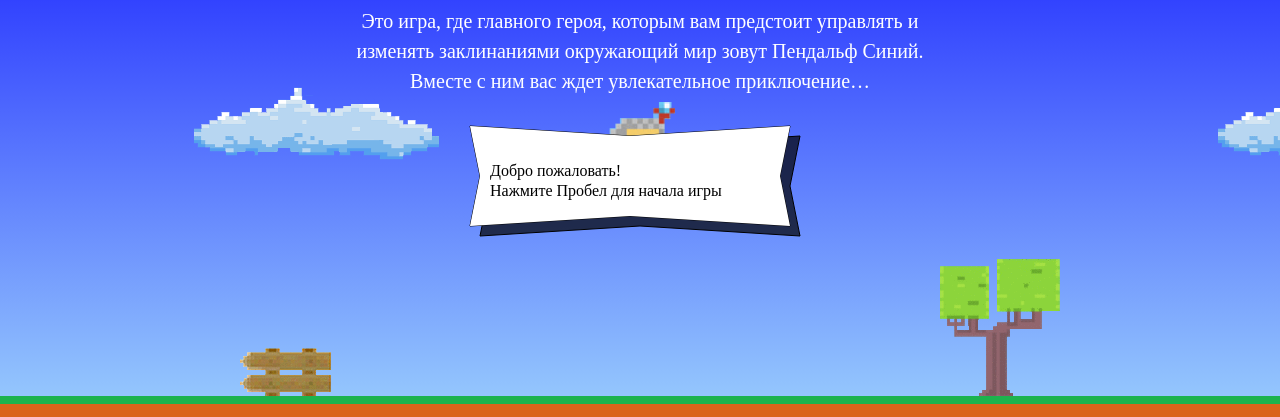
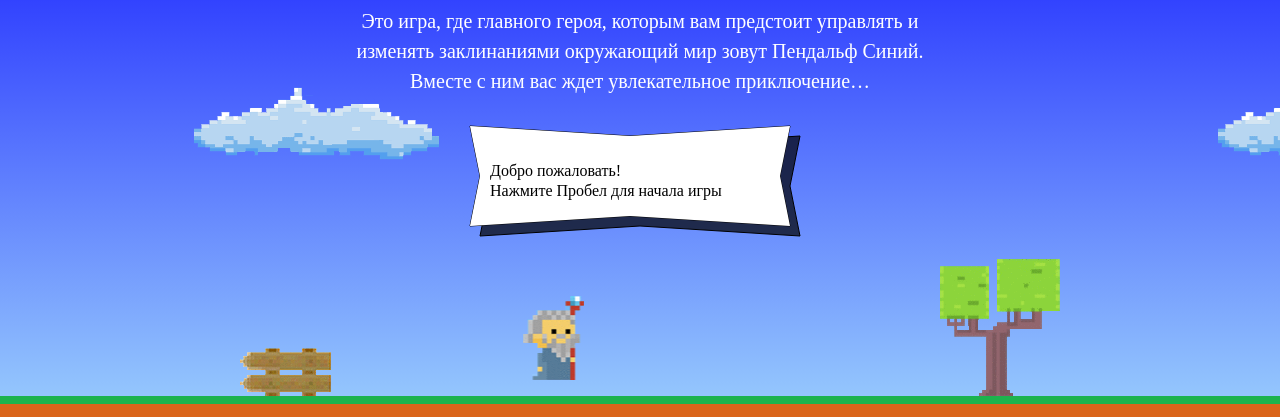
Before and after one commit to Prince-Dmitry/110311-code-and-magick, a website: page index.html in a window 1280 px wide. Shown: the part 203-620 px from the top of the page. Drawn offline with Linux system fonts and the light colour scheme; a web font is replaced by a local one.

Commit message:
Update index.html

```diff
--- a/index.html
+++ b/index.html
@@ -180,25 +180,7 @@
     <p class="setup-similar-label">Петр Петров</p>
   </div>
 </template>
-<script>
-  var fireballSize = 22;
-  var wizardWidth = 70;
-  var getFireballSpeed = function(left) {
-    if (left === true) {
-      return 5;
-    }
-    return 2;
-  };
-  var getWizardHeight = function (wizardWidth) {
-    return (1.337 * wizardWidth);
-  };
-  var getWizardX = function(width) {
-    return (width / 2 - (wizardWidth / 2));
-  };
-  var getWizardY = function(height) {
-    return (height / 3 - getWizardHeight(wizardWidth));
-  };
-</script>
+<script src="js/setup.js"></script>
 <script src="js/game.js"></script>
 
 </body>
```
